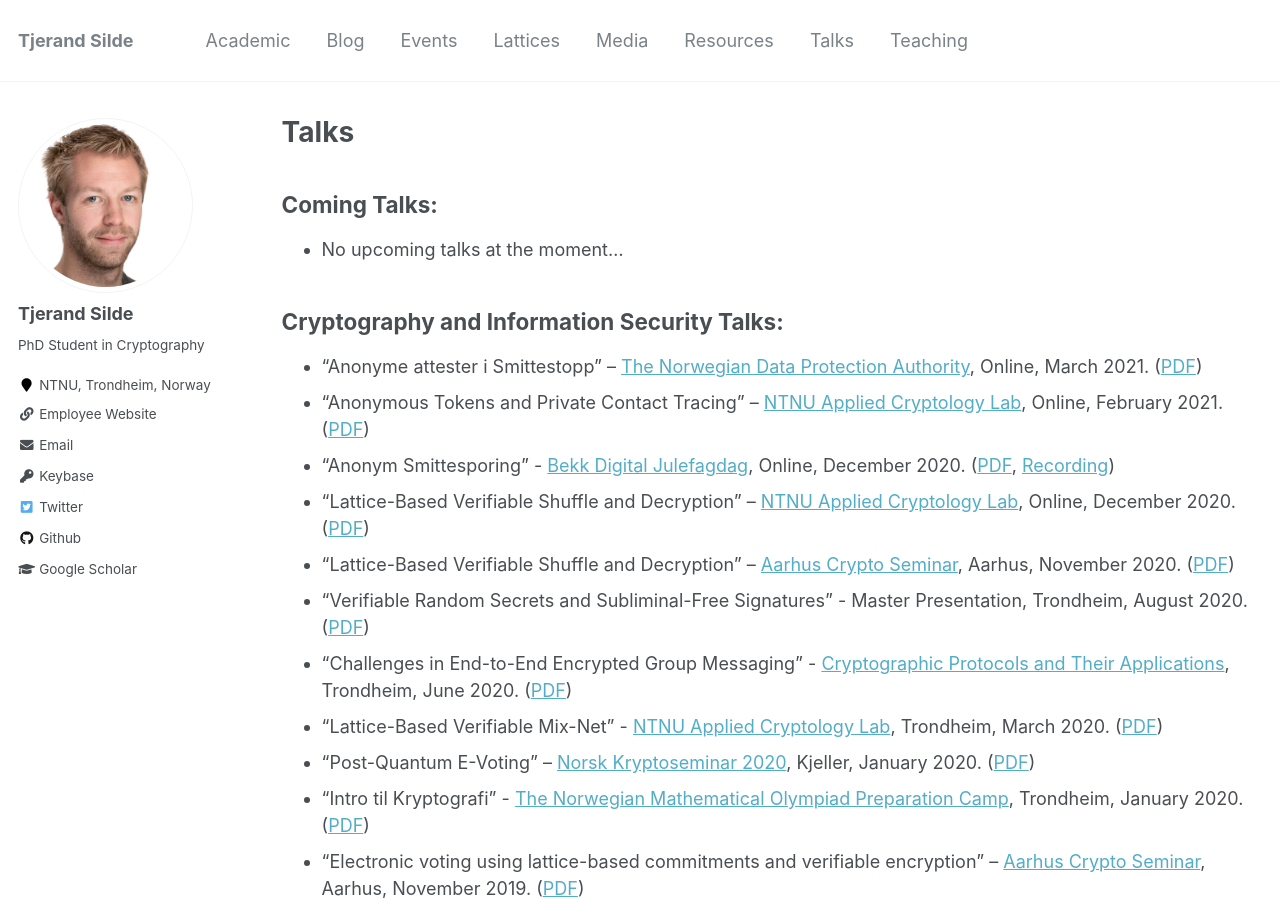
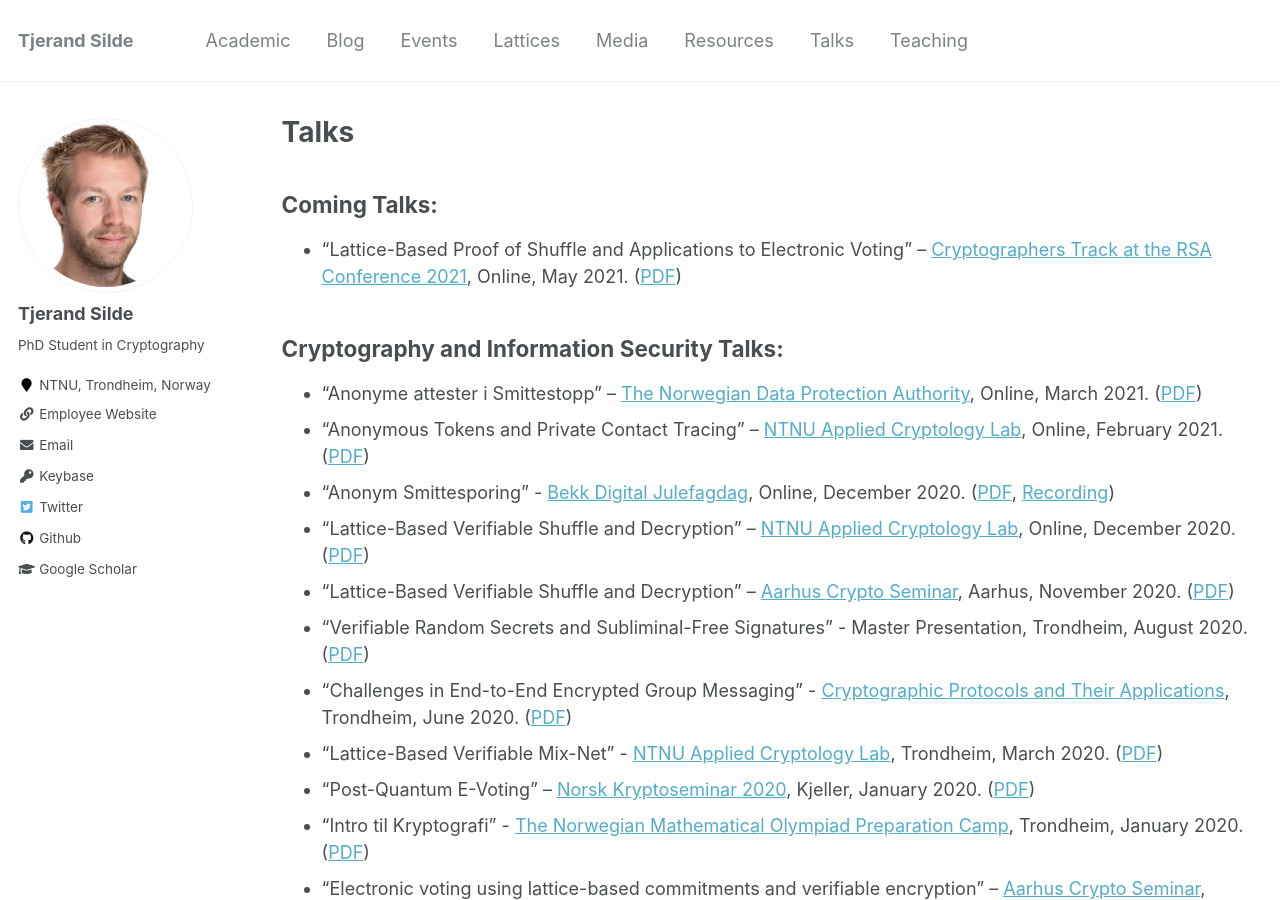
Before and after one commit to tjesi/tjesi.github.io, a Jekyll site: the page built from _pages/talks.md, in a window 1280 px wide and 900 px high. Built offline with Jekyll 4.4.1, drawn with Linux system fonts in a browser that asks for light colours.

Commit message:
Update talks.md

```diff
--- a/_pages/talks.md
+++ b/_pages/talks.md
@@ -7,7 +7,7 @@ author_profile: true
 
 ## Coming Talks:
 
-* No upcoming talks at the moment...
+* "Lattice-Based Proof of Shuffle and Applications to Electronic Voting" – [Cryptographers Track at the RSA Conference 2021](https://sites.google.com/site/ctrsa2021/conference-program?authuser=0), Online, May 2021. ([PDF](https://tjerandsilde.no/files/CRYP_T10A.pdf))
 
 ## Cryptography and Information Security Talks:
 
```
